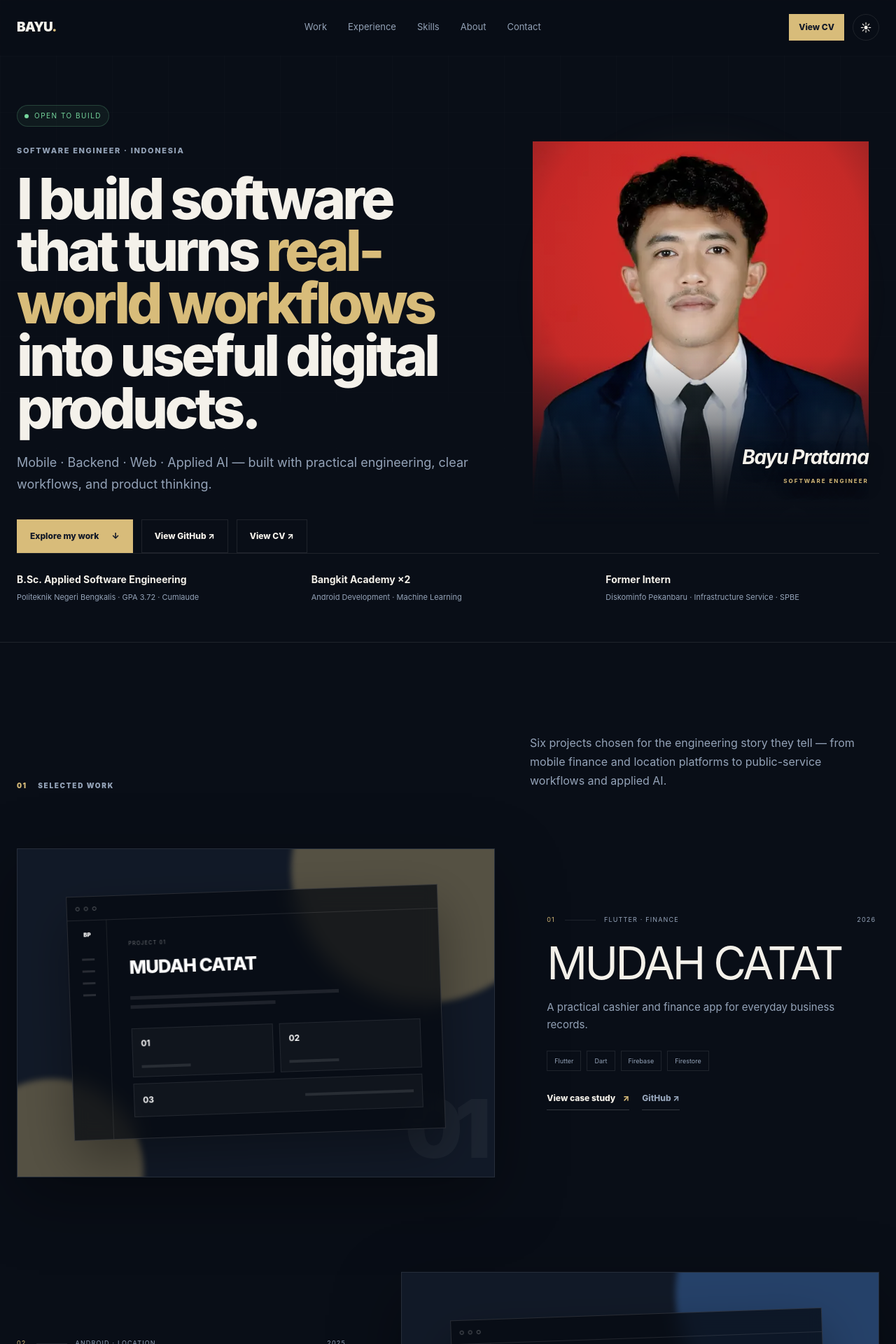
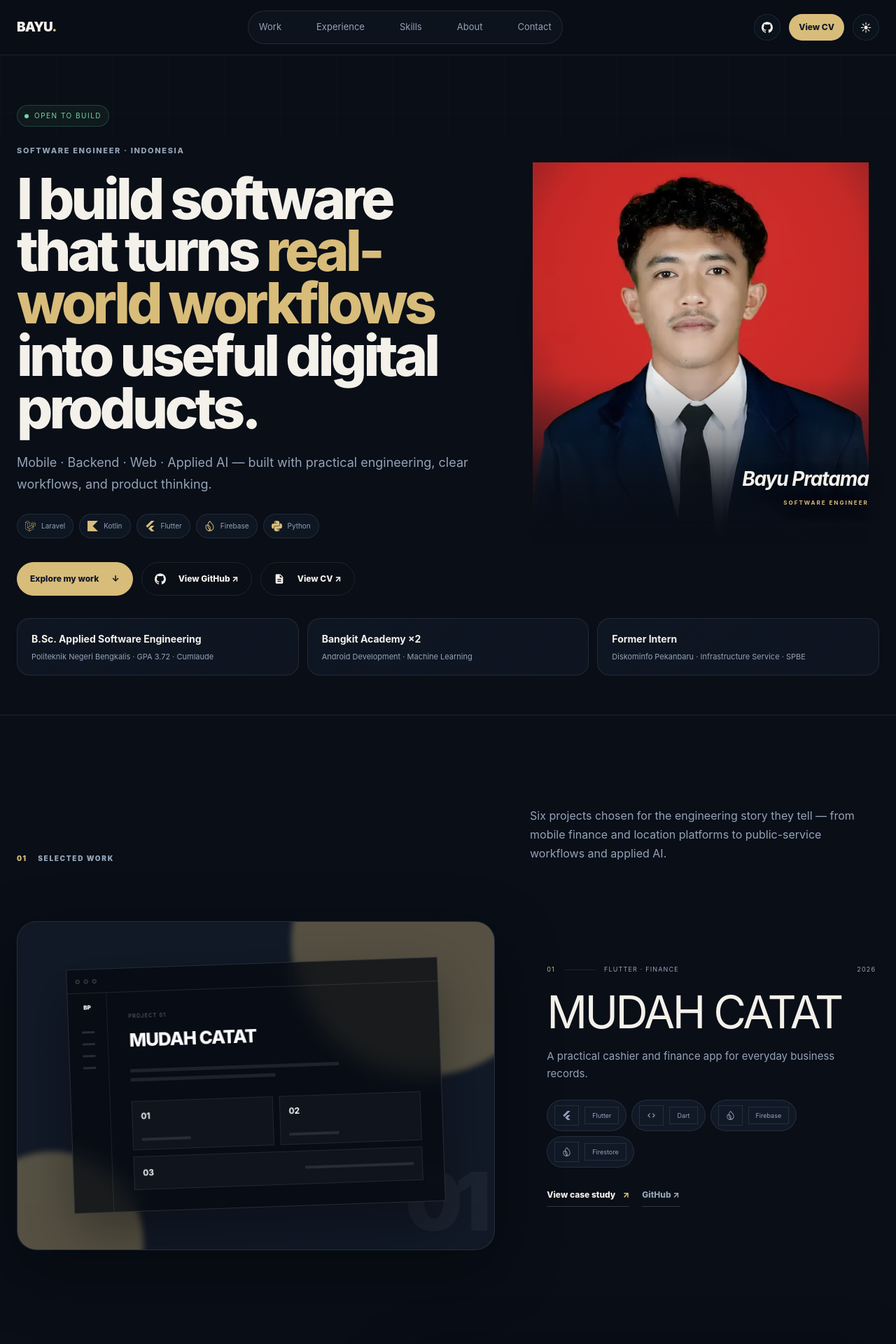
Before and after one commit to bayupra7ama/bayupra7ama-portfolio, a Next.js app: page / in a window 1280 px wide. Shown: the top 1920 px of the page at 70% size. Built offline with nearby package versions, Linux system fonts and the light colour scheme; no server answers.

Commit message:
feat: polish portfolio UI with stack icons

```diff
--- a/app/globals.css
+++ b/app/globals.css
@@ -116,3 +116,29 @@ border:1px solid rgba(216,188,122,.22);box-shadow:0 0 90px rgba(216,188,122,.12)
 @media print{
  .site-header,.resume-toolbar{display:none!important}.resume-page{padding:0;background:#fff}.resume-sheet{width:100%;box-shadow:none;padding:20mm 17mm}@page{size:A4;margin:0}
 }
+
+
+/* Portfolio polish: softer surfaces, richer tech language, and icon-led interaction */
+:root{--radius-sm:12px;--radius-md:18px;--radius-lg:28px}
+.site-header{border-bottom-color:var(--line)}
+.nav-links{padding:5px;border:1px solid var(--line);border-radius:999px;background:color-mix(in srgb,var(--surface) 56%,transparent)}
+.nav-links a{padding:8px 10px;border-radius:999px;transition:.2s ease}.nav-links a:hover{background:var(--surface);color:var(--text)}
+.nav-icon-link,.theme-toggle{width:38px;height:38px;border-radius:50%;border:1px solid var(--line);display:grid;place-items:center;background:color-mix(in srgb,var(--surface) 45%,transparent);transition:.22s ease}
+.nav-icon-link:hover,.theme-toggle:hover{transform:translateY(-2px);border-color:var(--line2);background:var(--surface)}
+.nav-cv{border-radius:999px;transition:.22s ease}.nav-cv:hover{transform:translateY(-2px)}
+.button{border-radius:999px;transition:transform .22s ease,border-color .22s ease,background .22s ease}.button:hover{transform:translateY(-2px)}.button svg{font-size:16px}
+.hero-tech{display:flex;gap:8px;flex-wrap:wrap;margin-top:26px}.hero-tech .tech-badge{background:color-mix(in srgb,var(--surface) 76%,transparent)}
+.tech-badge{display:inline-flex;align-items:center;gap:8px;width:max-content;padding:9px 11px;border:1px solid var(--line);border-radius:999px;background:color-mix(in srgb,var(--surface2) 72%,transparent);color:var(--muted);font-size:10px;line-height:1;transition:.22s ease}
+.tech-badge:hover{border-color:var(--line2);color:var(--text);transform:translateY(-1px)}.tech-badge-icon{display:grid;place-items:center;color:var(--gold);font-size:15px}.tech-badge-icon svg{display:block}
+.tech-badge-compact{padding:7px 9px;font-size:9px}.tech-badge-compact .tech-badge-icon{font-size:13px}
+.proof-strip{border-top:0;padding-top:32px;gap:12px}.proof-strip>div{padding:18px 20px;border:1px solid var(--line);border-radius:var(--radius-md);background:linear-gradient(145deg,color-mix(in srgb,var(--surface) 78%,transparent),color-mix(in srgb,var(--surface2) 42%,transparent))}
+.project-visual{border-radius:var(--radius-lg)}.project-visual-link:hover .project-visual{transform:translateY(-7px) scale(1.005)}
+.tag-row{gap:7px}.tag-row .tech-badge{margin:0}
+.timeline-item{padding-left:14px;padding-right:14px;border-radius:var(--radius-sm);transition:.22s ease}.timeline-item:hover{background:color-mix(in srgb,var(--surface) 55%,transparent)}
+.stack-grid{gap:16px}.stack-card{min-height:315px;border-radius:24px;background:linear-gradient(145deg,color-mix(in srgb,var(--surface) 88%,transparent),color-mix(in srgb,var(--surface2) 70%,transparent));transition:transform .25s ease,border-color .25s ease,box-shadow .25s ease}
+.stack-card:hover{transform:translateY(-6px);border-color:var(--line2);box-shadow:0 24px 55px rgba(0,0,0,.16)}.stack-card h3{margin:40px 0 20px}.skill-tools{display:flex;flex-wrap:wrap;gap:8px}.stack-card small{padding-top:28px}
+.metric-strip{border-radius:var(--radius-md);overflow:hidden}
+.extra-grid{border:0;gap:14px}.extra-card{border:1px solid var(--line);border-radius:22px;background:color-mix(in srgb,var(--bg) 72%,transparent)}.extra-card:hover{transform:translateY(-5px);border-color:var(--line2);background:var(--surface2)}.extra-card h3{margin-top:34px}.extra-stack{display:flex;flex-wrap:wrap;gap:7px;margin-top:auto;padding-top:26px}
+.contact-links a{display:inline-flex;align-items:center;gap:9px;border-radius:999px;transition:.22s ease}.contact-links a:hover{transform:translateY(-2px);border-color:var(--line2)}.contact-links svg{font-size:16px;color:var(--gold)}
+@media(max-width:900px){.nav-icon-link{display:grid}.hero-tech{margin-top:22px}.stack-card{min-height:auto}.proof-strip>div{padding:16px 18px}}
+@media(max-width:560px){.hero-tech{gap:6px}.hero-tech .tech-badge{font-size:9px;padding:8px 9px}.nav-actions{gap:8px}.nav-icon-link,.theme-toggle{width:36px;height:36px}}
--- a/app/page.tsx
+++ b/app/page.tsx
@@ -1,6 +1,22 @@
 import Link from "next/link";
 import { ProjectVisual } from "@/components/project-visual";
 import { extraProjects, projects } from "@/lib/projects";
+import {
+  SiAndroid,
+  SiFirebase,
+  SiFlutter,
+  SiGithub,
+  SiGooglemaps,
+  SiKotlin,
+  SiLaravel,
+  SiLinkedin,
+  SiMysql,
+  SiPhp,
+  SiPython,
+  SiTensorflow,
+  SiWhatsapp,
+} from "react-icons/si";
+import { MdCode, MdDescription, MdOutlineEmail, MdPayments, MdSecurity, MdStorage } from "react-icons/md";
 
 const experience = [
   {
@@ -32,20 +48,59 @@ const experience = [
 const skills = [
   {
     label: "Backend Engineering",
-    tools: "Laravel · PHP · REST API · MySQL · Authentication · Admin workflows",
+    tools: ["Laravel", "PHP", "REST API", "MySQL", "Authentication", "Admin workflows"],
     proof: "Monitoring TA · Jastip · 7KAIH · Lapor Infra",
   },
   {
     label: "Mobile Engineering",
-    tools: "Kotlin · Android · Jetpack Compose · Flutter · Retrofit · Firebase",
+    tools: ["Kotlin", "Android", "Jetpack Compose", "Flutter", "Retrofit", "Firebase"],
     proof: "SpotGacor · Monitoring TA · MUDAH CATAT · ResikApp",
   },
   {
     label: "Applied AI & Integrations",
-    tools: "Python · TensorFlow · Scikit-learn · Maps · Midtrans · WhatsApp OTP",
+    tools: ["Python", "TensorFlow", "Scikit-learn", "Maps", "Midtrans", "WhatsApp OTP"],
     proof: "ResikApp · UKT Classification · Location & payment flows",
   },
 ];
+
+const techIcons = {
+  Laravel: <SiLaravel />,
+  "Laravel 12": <SiLaravel />,
+  "Laravel API": <SiLaravel />,
+  PHP: <SiPhp />,
+  MySQL: <SiMysql />,
+  Kotlin: <SiKotlin />,
+  Android: <SiAndroid />,
+  "Jetpack Compose": <SiAndroid />,
+  Flutter: <SiFlutter />,
+  Firebase: <SiFirebase />,
+  Firestore: <SiFirebase />,
+  Python: <SiPython />,
+  TensorFlow: <SiTensorflow />,
+  Maps: <SiGooglemaps />,
+  "Google Maps": <SiGooglemaps />,
+  "WhatsApp OTP": <SiWhatsapp />,
+  "REST API": <MdCode />,
+  Retrofit: <MdCode />,
+  "Scikit-learn": <MdCode />,
+  Authentication: <MdSecurity />,
+  "Role Access": <MdSecurity />,
+  "Admin workflows": <MdStorage />,
+  Midtrans: <MdPayments />,
+} as const;
+
+const heroTech = ["Laravel", "Kotlin", "Flutter", "Firebase", "Python"];
+
+function TechBadge({ name, compact = false }: { name: string; compact?: boolean }) {
+  const icon = techIcons[name as keyof typeof techIcons] ?? <MdCode />;
+
+  return (
+    <span className={`tech-badge${compact ? " tech-badge-compact" : ""}`}>
+      <span className="tech-badge-icon" aria-hidden="true">{icon}</span>
+      <span>{name}</span>
+    </span>
+  );
+}
 
 export default function Home() {
   return (
@@ -60,10 +115,13 @@ export default function Home() {
             <p className="hero-lead">
               Mobile · Backend · Web · Applied AI — built with practical engineering, clear workflows, and product thinking.
             </p>
+            <div className="hero-tech" aria-label="Primary technology stack">
+              {heroTech.map((tech) => <TechBadge name={tech} key={tech} />)}
+            </div>
             <div className="hero-actions">
               <a className="button button-primary" href="#work">Explore my work <span>↓</span></a>
-              <a className="button button-ghost" href="https://github.com/bayupra7ama" target="_blank" rel="noreferrer">View GitHub ↗</a>
-              <a className="button button-ghost" href="/resume" target="_blank" rel="noreferrer">View CV ↗</a>
+              <a className="button button-ghost" href="https://github.com/bayupra7ama" target="_blank" rel="noreferrer"><SiGithub aria-hidden="true" /> View GitHub ↗</a>
+              <a className="button button-ghost" href="/resume" target="_blank" rel="noreferrer"><MdDescription aria-hidden="true" /> View CV ↗</a>
             </div>
           </div>
 
@@ -103,7 +161,7 @@ export default function Home() {
                   <div className="project-topline"><span>{project.index}</span><span>{project.eyebrow}</span><span>{project.year}</span></div>
                   <h2>{project.title}</h2>
                   <p>{project.summary}</p>
-                  <div className="tag-row">{project.stack.slice(0, 4).map((tag) => <span key={tag}>{tag}</span>)}</div>
+                  <div className="tag-row">{project.stack.slice(0, 4).map((tag) => <TechBadge name={tag} compact key={tag} />)}</div>
                   <div className="project-links">
                     <Link className="text-link" href={`/projects/${project.slug}`}>View case study <span>↗</span></Link>
                     {project.github && <a className="text-link subtle" href={project.github} target="_blank" rel="noreferrer">GitHub ↗</a>}
@@ -145,7 +203,9 @@ export default function Home() {
               <div className="stack-card" key={skill.label}>
                 <span>0{index + 1}</span>
                 <h3>{skill.label}</h3>
-                <p>{skill.tools}</p>
+                <div className="skill-tools">
+                  {skill.tools.map((tool) => <TechBadge name={tool} key={tool} />)}
+                </div>
                 <small>Used in → {skill.proof}</small>
               </div>
             ))}
@@ -186,7 +246,9 @@ export default function Home() {
                 <span className="extra-arrow">↗</span>
                 <h3>{project.title}</h3>
                 <p>{project.description}</p>
-                <small>{project.stack}</small>
+                <div className="extra-stack">
+                  {project.stack.split(" · ").map((tag) => <TechBadge name={tag} compact key={tag} />)}
+                </div>
               </a>
             ))}
           </div>
@@ -212,9 +274,9 @@ export default function Home() {
           <h2>Have a product, system, or idea worth building?</h2>
           <p>I&apos;m open to software opportunities, collaboration, and interesting projects.</p>
           <div className="contact-links">
-            <a href="mailto:bayupratamaaguskurniawan@gmail.com">Email me ↗</a>
-            <a href="https://www.linkedin.com/in/bayu-pratama-agus-kurniawan-770798309/" target="_blank" rel="noreferrer">LinkedIn ↗</a>
-            <a href="https://github.com/bayupra7ama" target="_blank" rel="noreferrer">GitHub ↗</a>
+            <a href="mailto:bayupratamaaguskurniawan@gmail.com"><MdOutlineEmail aria-hidden="true" /> Email me ↗</a>
+            <a href="https://www.linkedin.com/in/bayu-pratama-agus-kurniawan-770798309/" target="_blank" rel="noreferrer"><SiLinkedin aria-hidden="true" /> LinkedIn ↗</a>
+            <a href="https://github.com/bayupra7ama" target="_blank" rel="noreferrer"><SiGithub aria-hidden="true" /> GitHub ↗</a>
           </div>
           <div className="footer-line"><span>Bayu Pratama Agus Kurniawan</span><span>Riau, Indonesia · GMT+7</span><span>© 2026</span></div>
         </div>
--- a/components/site-header.tsx
+++ b/components/site-header.tsx
@@ -1,5 +1,6 @@
 import Link from "next/link";
 import { ThemeToggle } from "./theme-toggle";
+import { SiGithub } from "react-icons/si";
 
 export function SiteHeader() {
   return (
@@ -16,6 +17,7 @@ export function SiteHeader() {
           <Link href="/#contact">Contact</Link>
         </nav>
         <div className="nav-actions">
+          <a className="nav-icon-link" href="https://github.com/bayupra7ama" target="_blank" rel="noreferrer" aria-label="GitHub profile"><SiGithub /></a>
           <a className="nav-cv" href="/resume" target="_blank" rel="noreferrer">View CV</a>
           <ThemeToggle />
         </div>
--- a/package.json
+++ b/package.json
@@ -10,7 +10,8 @@
   "dependencies": {
     "next": "16.3.6",
     "react": "^19.0.0",
-    "react-dom": "^19.0.0"
+    "react-dom": "^19.0.0",
+    "react-icons": "^5.7.0"
   },
   "devDependencies": {
     "@tailwindcss/postcss": "^4.3.3",
```
